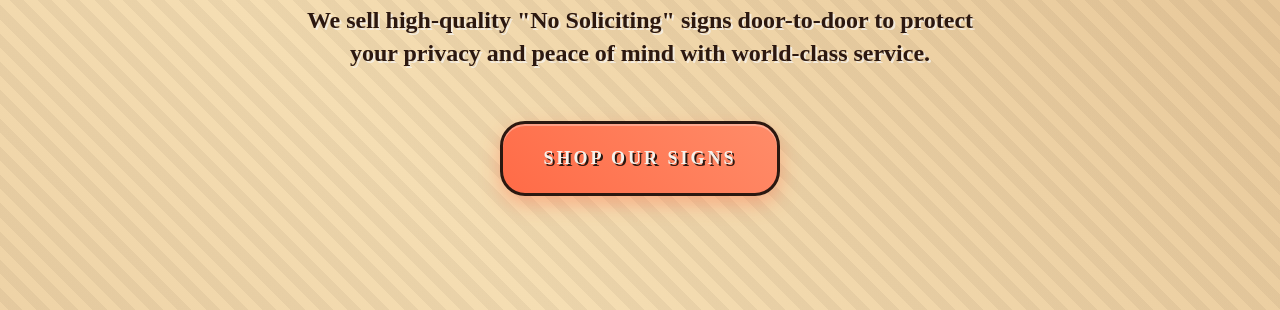
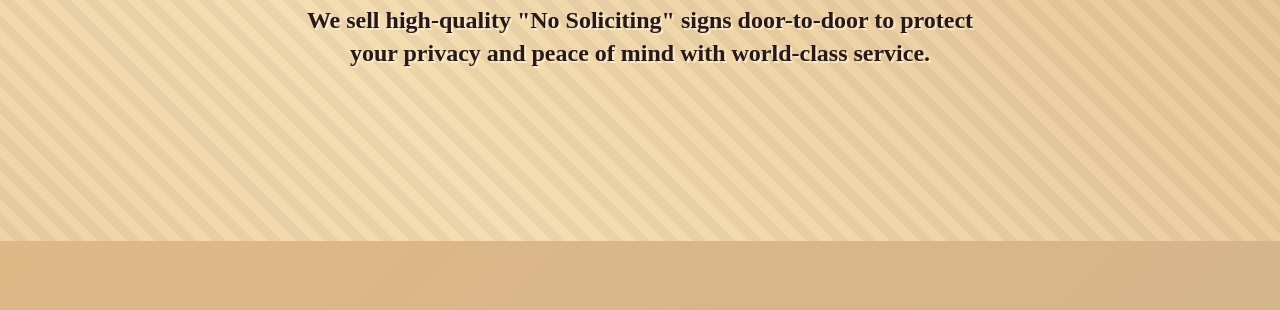
Before and after one commit to EliavD/NSS, a plain HTML site: page index.html in a window 1280 px wide. Shown: the part 307-617 px from the top of the page. Drawn offline with Linux system fonts and the light colour scheme.

Commit message:
Update index.html

```diff
--- a/index.html
+++ b/index.html
@@ -28,7 +28,6 @@
       <div class="hero-content">
         <h1>PROTECT YOUR PEACE</h1>
         <p>We sell high-quality "No Soliciting" signs door-to-door to protect your privacy and peace of mind with world-class service.</p>
-        <a href="product.html" class="cta-button">Shop Our Signs</a>
       </div>
     </div>
   </section>
```
